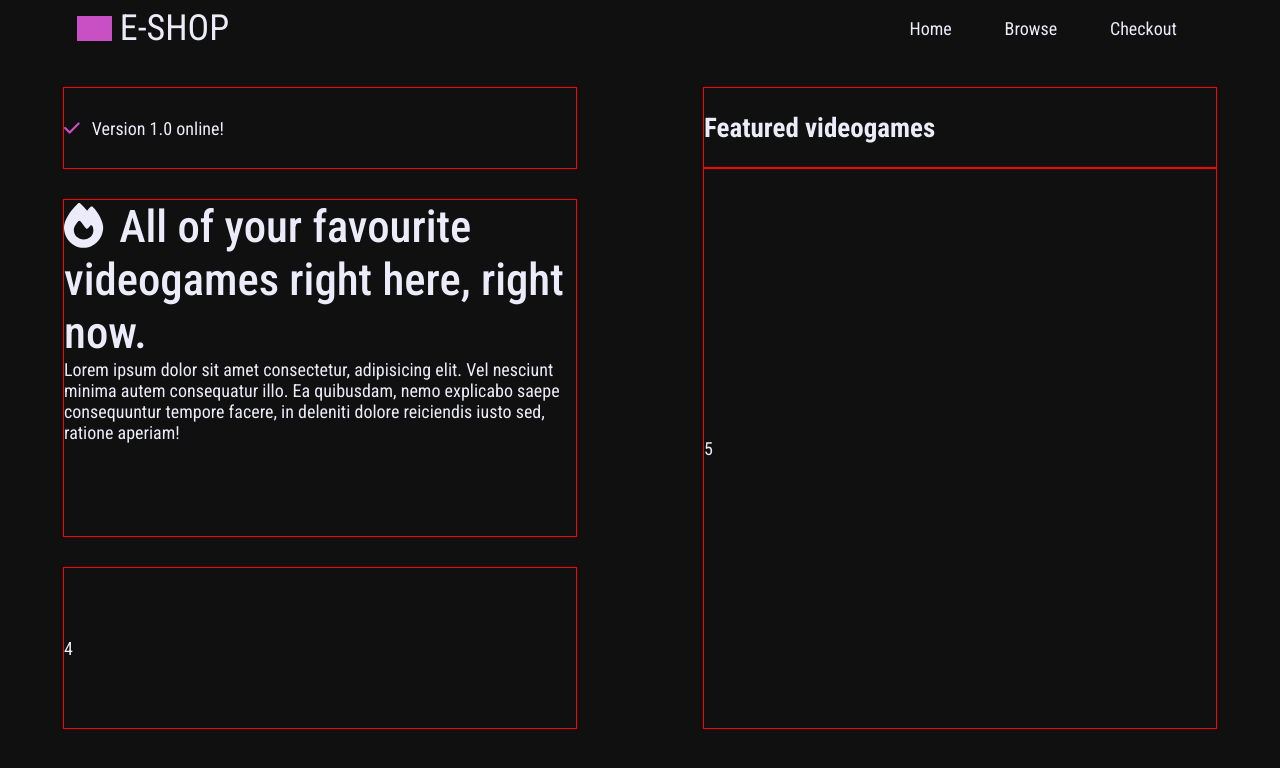
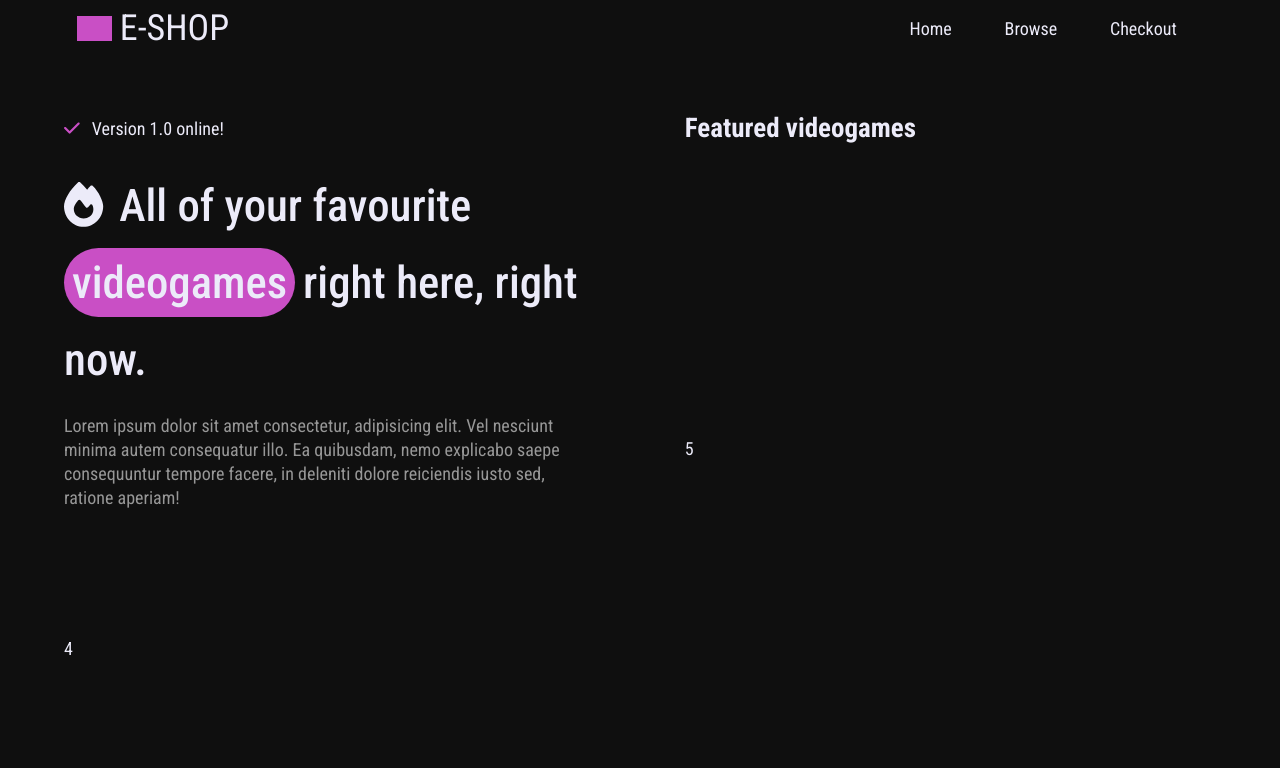
Before and after one commit to Quazf1x/E-SHOP, a React (Vite) app: page / in a window 1280 px wide. Shown: the top 768 px of the page. Built offline with nearby package versions, Linux system fonts and the light colour scheme.

Commit message:
Ver 0.0.6

```diff
--- a/src/assets/components/HomePage/HomePage.tsx
+++ b/src/assets/components/HomePage/HomePage.tsx
@@ -39,7 +39,8 @@ const HomePage = () => {
       <div id="banner-info">
         <h1>
           <FontAwesomeIcon icon={faFire} style={{ marginRight: "1rem" }} />
-          All of your favourite videogames right here, right now.
+          All of your favourite <span className="highlight">videogames</span>
+          right here, right now.
         </h1>
         <p>
           Lorem ipsum dolor sit amet consectetur, adipisicing elit. Vel nesciunt
--- a/src/assets/styles/homePage.css
+++ b/src/assets/styles/homePage.css
@@ -1,7 +1,7 @@
 .home-banner {
   display: grid;
   grid-template: 5rem 1fr 10rem / 1fr 1fr;
-  gap: 0 10svw;
+  gap: 0 7svw;
   margin: auto;
   margin-top: 2rem;
   height: 80svh;
@@ -11,7 +11,6 @@
 .home-banner > div {
   display: flex;
   align-items: center;
-  outline: 1px solid red;
   width: clamp(400px, 100%, 800px);
 }
 
@@ -21,12 +20,20 @@
 
 #banner-info {
   flex-direction: column;
-  margin: 2rem 0;
+  margin-bottom: 2rem;
 }
 
 #banner-info > h1 {
   font-size: 2.8rem;
   font-weight: 500;
+  line-height: 4.8rem;
+}
+
+#banner-info > p {
+  color: var(--greyish);
+  margin: 1rem 0;
+
+  line-height: 1.5rem;
 }
 
 #carousel {
--- a/src/assets/styles/index.css
+++ b/src/assets/styles/index.css
@@ -1,7 +1,8 @@
 :root {
   --white: #ecebf9;
+  --greyish: #979797;
   --primary: #c94fc5;
-  --bg: #101010;
+  --bg: hsl(0, 0%, 6%);
 }
 *,
 *::after,
@@ -22,3 +23,10 @@ body {
   background-color: var(--bg);
   height: 100%;
 }
+
+.highlight {
+  background-color: var(--primary);
+  border-radius: 3rem;
+  padding: 0.5rem;
+  margin-right: 0.5rem;
+}
```
